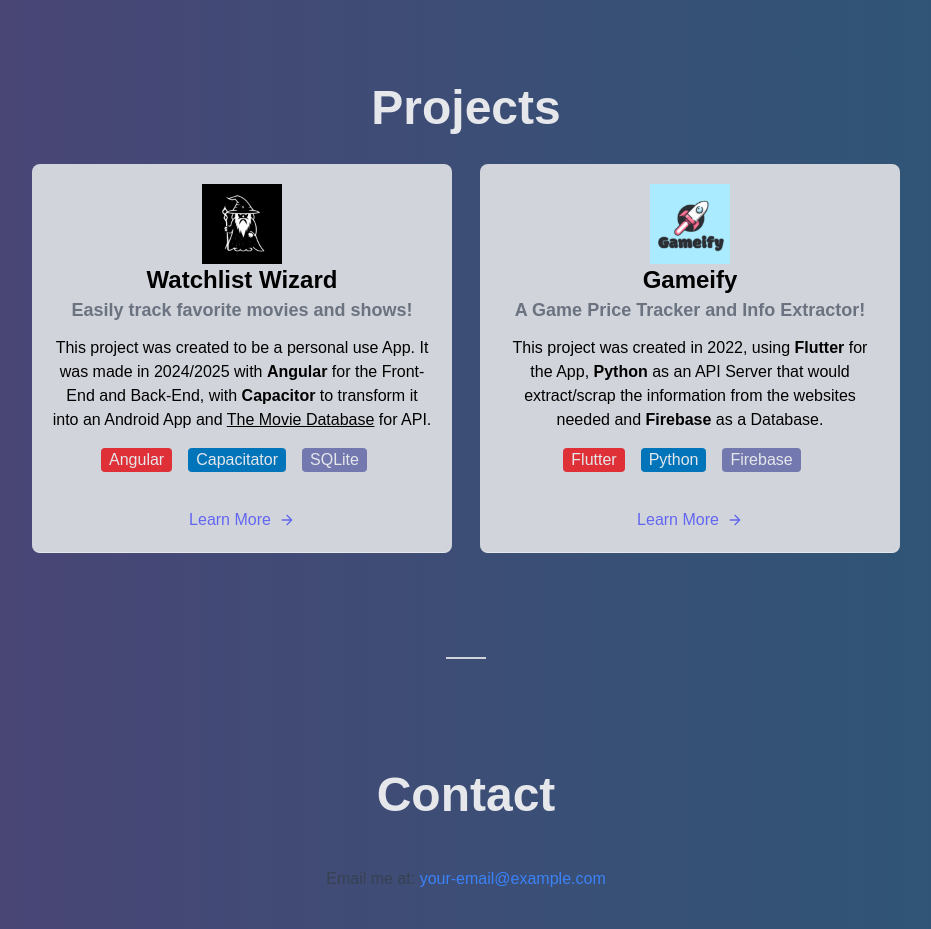
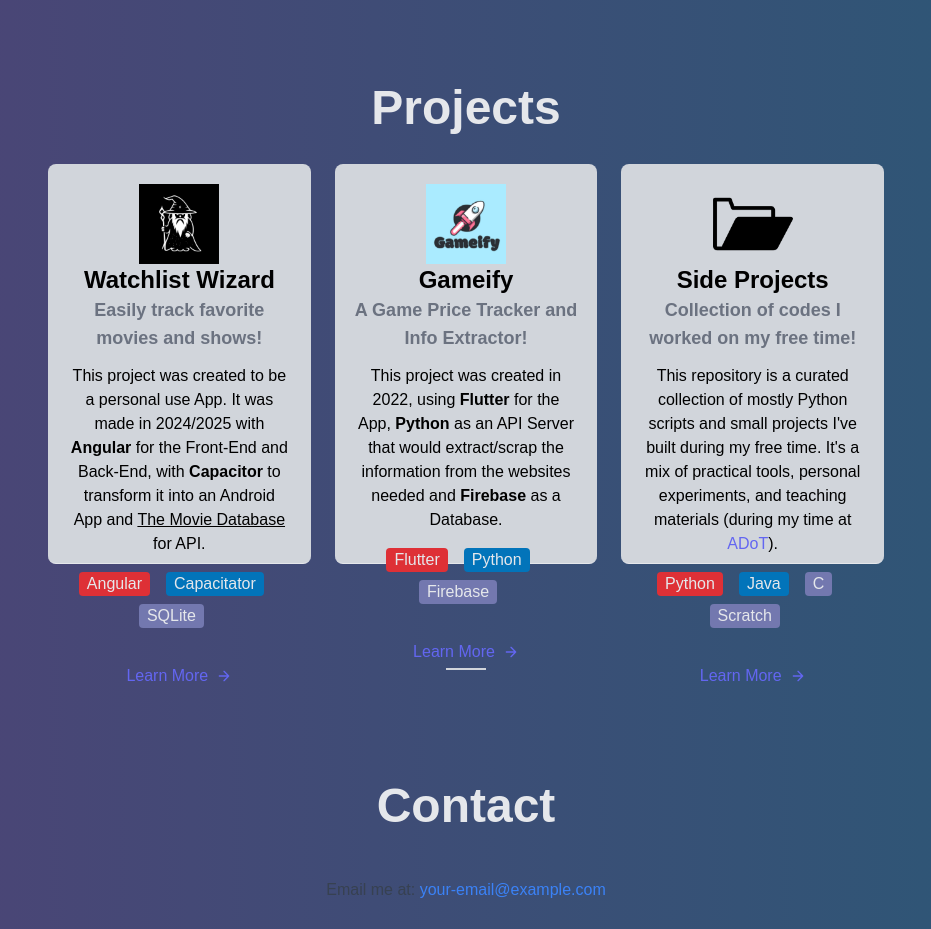
Before and after one commit to JoaoMaio/JoaoMaio.github.io, a Next.js app: page / in a window 1280 px wide. Shown: the part 1980-2909 px from the top of the page, without its empty margins (174-1105 px from the left). Built offline with nearby package versions, Linux system fonts and the light colour scheme.

Commit message:
Added side Projects

```diff
--- a/app/page.tsx
+++ b/app/page.tsx
@@ -122,10 +122,10 @@
         </div>
 
         {/* Vertical Line */}
-        <div className="w-[2px] h-20 bg-gray-500"></div>
+        <div id="adot" className="w-[2px] h-20 bg-gray-500"></div>
 
         {/* Third Work Experience */}
-        <div className="px-4 py-4 mx-auto font-normal bg-gray-300 rounded-lg w-full max-w-[900px]">
+        <div  className="px-4 py-4 mx-auto font-normal bg-gray-300 rounded-lg w-full max-w-[900px]">
           <div className="flex flex-col justify-between lg:flex-row">
             <h3 className="mb-2 text-2xl font-semibold leading-snug">
               <a className="underline hover:text-blue-500" href="https://adot.pt">Associação Desenvolver o Talento</a>
@@ -157,10 +157,10 @@
       <h2 id="projects" className="text-5xl pt-20 font-bold text-gray-200 text-center">Projects</h2>
 
       {/* Projects Section */}
-      <section className="flex items-center justify-center p-8 max-w-3/4 mx-auto">
+      <section className="flex flex-col xl:flex-row gap-6 items-center justify-center p-8 max-w-[1500px] max-w-[900px] mx-auto">
 
         {/* WatchList Wizard*/}
-        <div className="bg-gray-300 p-5 flex flex-col items-center mx-auto border-b mb-10 border-gray-200 rounded-lg w-full max-w-[420px]">
+        <div className="bg-gray-300 p-5 flex flex-col items-center  border-b mb-10 border-gray-200 rounded-lg w-[450px] h-[400px]">
 
             <div className="h-[80px] w-[80px] inline-flex items-center justify-center flex-shrink-0">
               <img className="h-full w-full object-contain" src="/watchlist_wizard.png" alt="Watchlist Wizard" />
@@ -198,10 +198,10 @@
         </div>
 
         {/* Gameify*/}
-        <div className="bg-gray-300 p-5 flex flex-col items-center mx-auto border-b mb-10 border-gray-200 rounded-lg w-full max-w-[420px]">
+        <div className="bg-gray-300 p-5 flex flex-col items-center  border-b mb-10 border-gray-200 rounded-lg w-[450px] h-[400px]">
 
           <div className="h-[80px] w-[80px] inline-flex items-center justify-center flex-shrink-0">
-            <img className="h-full w-full object-contain" src="/gameify.png" alt="Watchlist Wizard" />
+            <img className="h-full w-full object-contain" src="/gameify.png" alt="Gameify" />
           </div>
 
           <div className="flex-grow text-center mt-6 sm:mt-0">
@@ -233,7 +233,50 @@
                 </svg>
               </a>
           </div>
+        </div>
+
+        {/* Side Projects*/}
+        <div className="bg-gray-300 p-5 flex flex-col items-center border-b mb-10 border-gray-200 rounded-lg w-[450px] h-[400px]">
+
+          <div className="h-[80px] w-[80px] inline-flex items-center justify-center flex-shrink-0">
+            <img className="h-full w-full object-contain" src="/folder.png" alt="SideProjects" />
           </div>
+
+          <div className="flex-grow text-center mt-6 sm:mt-0">
+              <h1 className="text-black font-bold text-2xl">Side Projects</h1>
+              <h3 className="text-gray-500 font-bold text-lg  mb-3">Collection of codes I worked on my free time!</h3>
+
+              <p>This repository is a curated collection of mostly Python scripts and small projects I&apos;ve built during my free time. It&apos;s a mix of practical tools, personal experiments, and teaching materials (during my time at <a className="text-indigo-500 inline-flex items-center" href="#adot">ADoT</a>).
+              </p>
+              <div className="py-4">
+                  <div className=" inline-block mr-2 mb-2" >
+                      <div className="flex  pr-2 h-full items-center">
+                        <p className="px-2 text-gray-200 bg-angularColor rounded">Python</p>
+                      </div>
+                  </div>
+                  <div className="inline-block mr-2 mb-2" >
+                      <div className="flex  pr-2 h-full items-center">
+                        <p className="px-2 text-gray-200 bg-drupalColor rounded">Java</p>
+                      </div>
+                  </div>
+                  <div className=" inline-block mr-2 mb-2" >
+                      <div className="flex  pr-2 h-full items-center">
+                        <p className="px-2 text-gray-200 bg-phpColor rounded">C</p>
+                      </div>
+                  </div>
+                  <div className=" inline-block mr-2 mb-2" >
+                      <div className="flex  pr-2 h-full items-center">
+                        <p className="px-2 text-gray-200 bg-phpColor rounded">Scratch</p>
+                      </div>
+                  </div>
+              </div>
+              <a className="mt-3 text-indigo-500 inline-flex items-center" href="https://github.com/JoaoMaio/Side-Projects">Learn More
+                <svg fill="none" stroke="currentColor" strokeLinecap="round" strokeLinejoin="round" strokeWidth="2" className="w-4 h-4 ml-2" viewBox="0 0 24 24">
+                    <path d="M5 12h14M12 5l7 7-7 7"></path>
+                </svg>
+              </a>
+          </div>
+        </div>
 
       </section>
 
@@ -241,6 +284,8 @@
       <div className="flex flex-col items-center justify-center">
         <hr className="w-10 border-t-2 border-gray-300 my-8"></hr>
       </div>
+
+       {/* ----------------------------------------------------------------------------------------------------------- */}
 
       {/* Section Title */}
       <h2 id="contact" className="text-5xl pt-20 font-bold text-gray-200 text-center">Contact</h2>
```
Also changed, not shown: public/folder.png (added).
